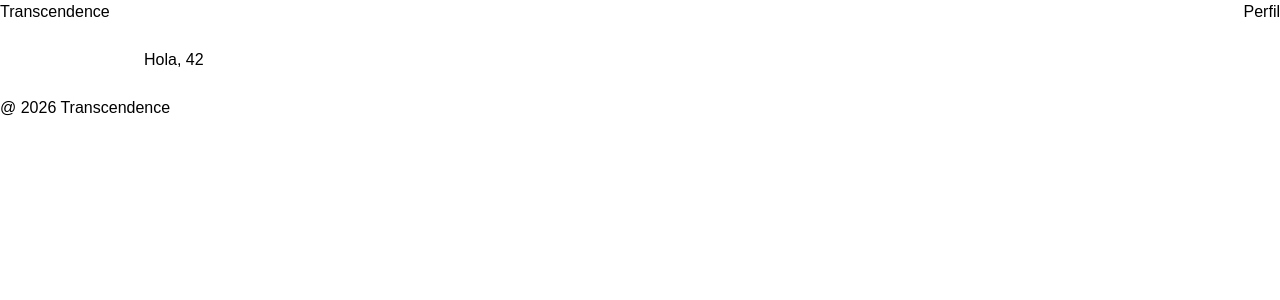
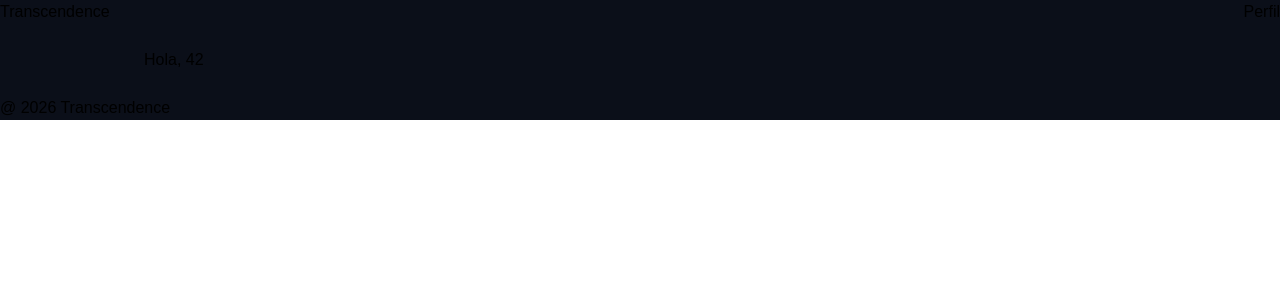
Before and after one commit to Hadi2022/ft_transcendence, a React (Vite) app in the folder frontend/: page / in a window 1280 px wide. Shown: the top 300 px of the page. Built offline with nearby package versions, Linux system fonts and the light colour scheme.

Commit message:
style: set bckground color in layouts

```diff
--- a/frontend/src/layouts/AuthLayout.tsx
+++ b/frontend/src/layouts/AuthLayout.tsx
@@ -3,7 +3,7 @@ import { Outlet } from "react-router";
 export default function AuthLayout() {
 
     return (
-        <div className="min-h-screen grid place-items-center">
+        <div className="py-5 min-h-screen grid place-items-center bg-fondo">
             <div className="w-full max-w-md">
                 <Outlet />
             </div>
--- a/frontend/src/layouts/MainLayout.tsx
+++ b/frontend/src/layouts/MainLayout.tsx
@@ -2,7 +2,7 @@ import { NavLink, Outlet } from "react-router";
 
 export default function MainLayout() {
     return (
-        <div>
+        <div className="bg-fondo">
             <header className="flex flex-row justify-between">
                 <h1>Transcendence</h1>
                 <nav className="flex flex-row justify-between">
```
